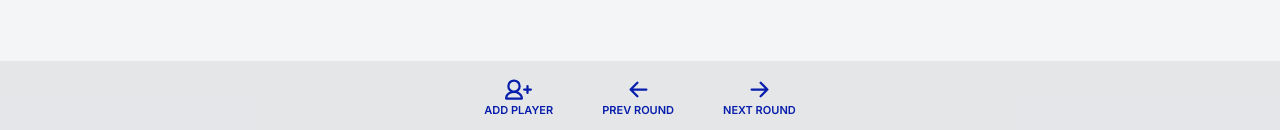
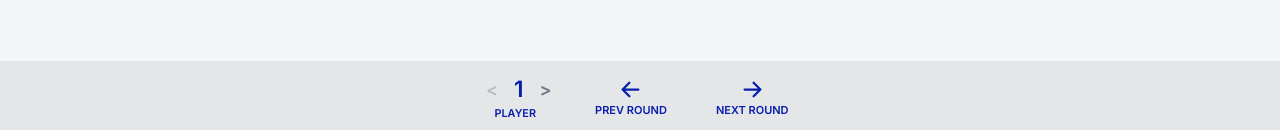
Before and after one commit to pbzona/jprdy2, a Next.js app: page / in a window 1280 px wide. Shown: the part 667-797 px from the top of the page. Built offline with nearby package versions, Linux system fonts and the light colour scheme.

Commit message:
Add player count control to replace add player button

```diff
--- /dev/null
+++ b/app/(game)/_components/game-actions/actions/player-count.tsx
@@ -0,0 +1,45 @@
+import { useGameStore } from '@/app/(game)/_store/game-store';
+import React from 'react';
+
+export const PlayerCount = () => {
+  const activePlayerCount = useGameStore.use.activePlayerCount();
+  const addPlayer = useGameStore.use.addPlayer();
+  const removePlayer = useGameStore.use.removePlayer();
+
+  const handleRemovePlayer = () => {
+    removePlayer();
+    console.log(activePlayerCount);
+  };
+
+  const handleAddPlayer = () => {
+    addPlayer();
+    console.log(activePlayerCount);
+  };
+
+  return (
+    <div className="flex flex-row justify-center text-primary">
+      <button
+        type="button"
+        className="btn btn-sm btn-ghost disabled:text-muted disabled:bg-transparent p-1 text-sm translate-x-2 text-gray"
+        onClick={handleRemovePlayer}
+        disabled={activePlayerCount <= 1}
+      >
+        &lt;
+      </button>
+      <div className="text-center">
+        <div className="text-md font-bold">{activePlayerCount}</div>
+        <div className="text-[0.6em] uppercase font-bold">
+          Player<span className={activePlayerCount > 1 ? '' : 'opacity-0'}>s</span>
+        </div>
+      </div>
+      <button
+        type="button"
+        className="btn btn-sm btn-ghost disabled:text-muted disabled:bg-transparent p-1 text-sm -translate-x-2 text-gray"
+        onClick={handleAddPlayer}
+        disabled={activePlayerCount >= 3}
+      >
+        &gt;
+      </button>
+    </div>
+  );
+};
--- a/app/(game)/_components/game-actions/game-action-list.tsx
+++ b/app/(game)/_components/game-actions/game-action-list.tsx
@@ -4,12 +4,13 @@ import { UserAdd } from '../icons/user-add';
 import { ArrowLeft } from '../icons/arrow-left';
 import { ArrowRight } from '../icons/arrow-right';
 import AddPlayerButton from './actions/add-player-button';
+import { PlayerCount } from './actions/player-count';
 
 export const GameActionList = () => {
   return (
     <ul className="w-full mx-auto p-2 space-x-2 flex justify-center items-center bg-gray-light/50">
       <li>
-        <AddPlayerButton />
+        <PlayerCount />
       </li>
       <li>
         <GameActionButton
--- a/app/(game)/_store/game-store.ts
+++ b/app/(game)/_store/game-store.ts
@@ -29,6 +29,7 @@ type GameAction = {
   updatePlayerScoreOnCorrect: (id: number) => void;
   updatePlayerScoreOnIncorrect: (id: number) => void;
   addPlayer: () => void;
+  removePlayer: () => void;
 };
 
 type GameStore = GameState & GameAction;
@@ -90,8 +91,18 @@ const useGameStoreBase = create<GameStore>()(set => ({
         ...state.players,
         [state.activePlayerCount]: { ...state.players[state.activePlayerCount], show: true },
       },
-      activePlayerCount:
-        state.activePlayerCount < 3 ? state.activePlayerCount + 1 : state.activePlayerCount,
+      activePlayerCount: state.activePlayerCount + 1,
+    })),
+  removePlayer: () =>
+    set(state => ({
+      players: {
+        ...state.players,
+        [state.activePlayerCount - 1]: {
+          ...state.players[state.activePlayerCount - 1],
+          show: false,
+        },
+      },
+      activePlayerCount: state.activePlayerCount - 1,
     })),
 }));
 
```
